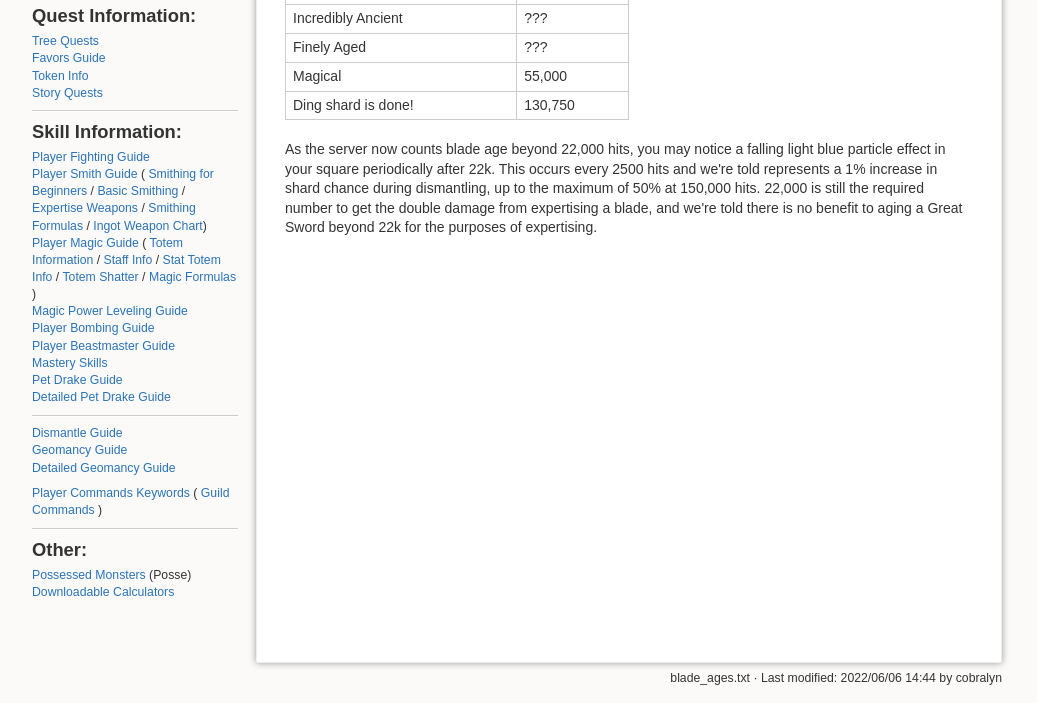
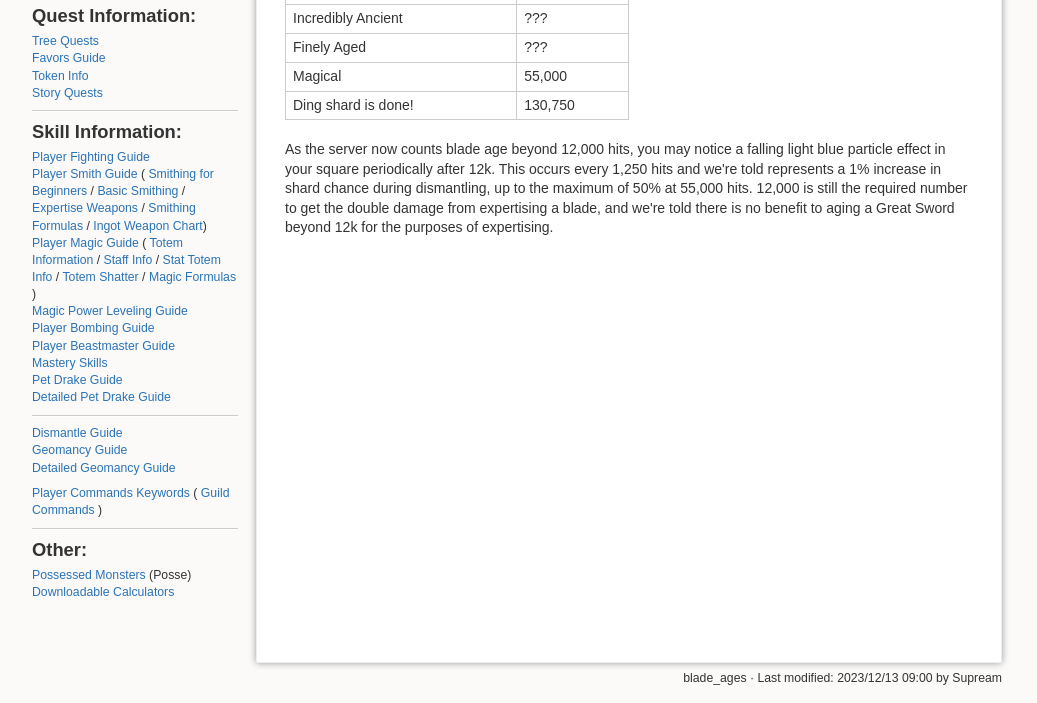
Before and after one commit to Supream3/Supream3.github.io, a plain HTML site: page dokuwiki/bage.html in a window 1280 px wide. Shown: the part 933-1636 px from the top of the page, without its empty margins (123-1160 px from the left). Drawn offline with Linux system fonts and the light colour scheme; a script that the page names is missing; files whose address does not match are found by name.

Commit message:
Update bage.html

```diff
--- a/dokuwiki/bage.html
+++ b/dokuwiki/bage.html
@@ -262,7 +262,7 @@ Weapon Aging
 <p>
 Each time a sword hits any monster its age increases by one point - you
 can check the swords current age by viewing its details in your
-inventory. Once this figure reaches the maximum age (22,000) then it's
+inventory. Once this figure reaches the maximum age (12,000) then it's
 officially fully aged.
 </p>
 
@@ -337,19 +337,19 @@ When you look at your swords details the display will give your swords age a nam
 </tbody></table></div>
 
 <p>
-As the server now counts blade age beyond 22,000 hits, you may notice a
+As the server now counts blade age beyond 12,000 hits, you may notice a
 falling light blue particle effect in your square periodically after
-22k. This occurs every 2500 hits and we're told represents a 1% increase
- in shard chance during dismantling, up to the maximum of 50% at 150,000
- hits. 22,000 is still the required number to get the double damage from
+12k. This occurs every 1,250 hits and we're told represents a 1% increase
+ in shard chance during dismantling, up to the maximum of 50% at 55,000
+ hits. 12,000 is still the required number to get the double damage from
  expertising a blade, and we're told there is no benefit to aging a
-Great Sword beyond 22k for the purposes of expertising.
+Great Sword beyond 12k for the purposes of expertising.
 </p>
 
                     <!-- wikipage stop -->
                                     </div>
 
-                <div class="docInfo"><bdi>blade_ages.txt</bdi> · Last modified: 2022/06/06 14:44 by <bdi>cobralyn</bdi></div>
+                <div class="docInfo"><bdi>blade_ages</bdi> · Last modified: 2023/12/13 09:00 by <bdi>Supream</bdi></div>
 
                             </div></div><!-- /content -->
 
```
